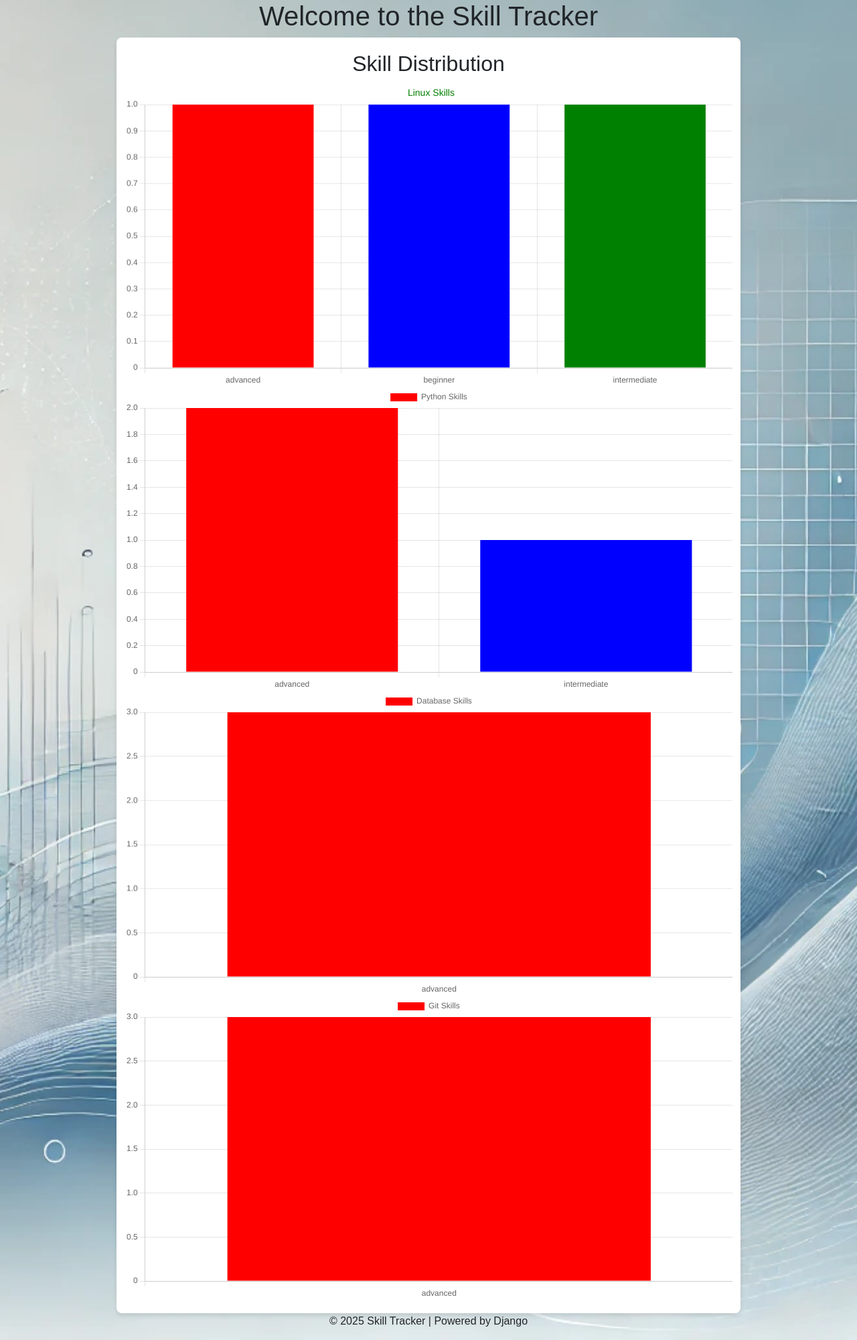
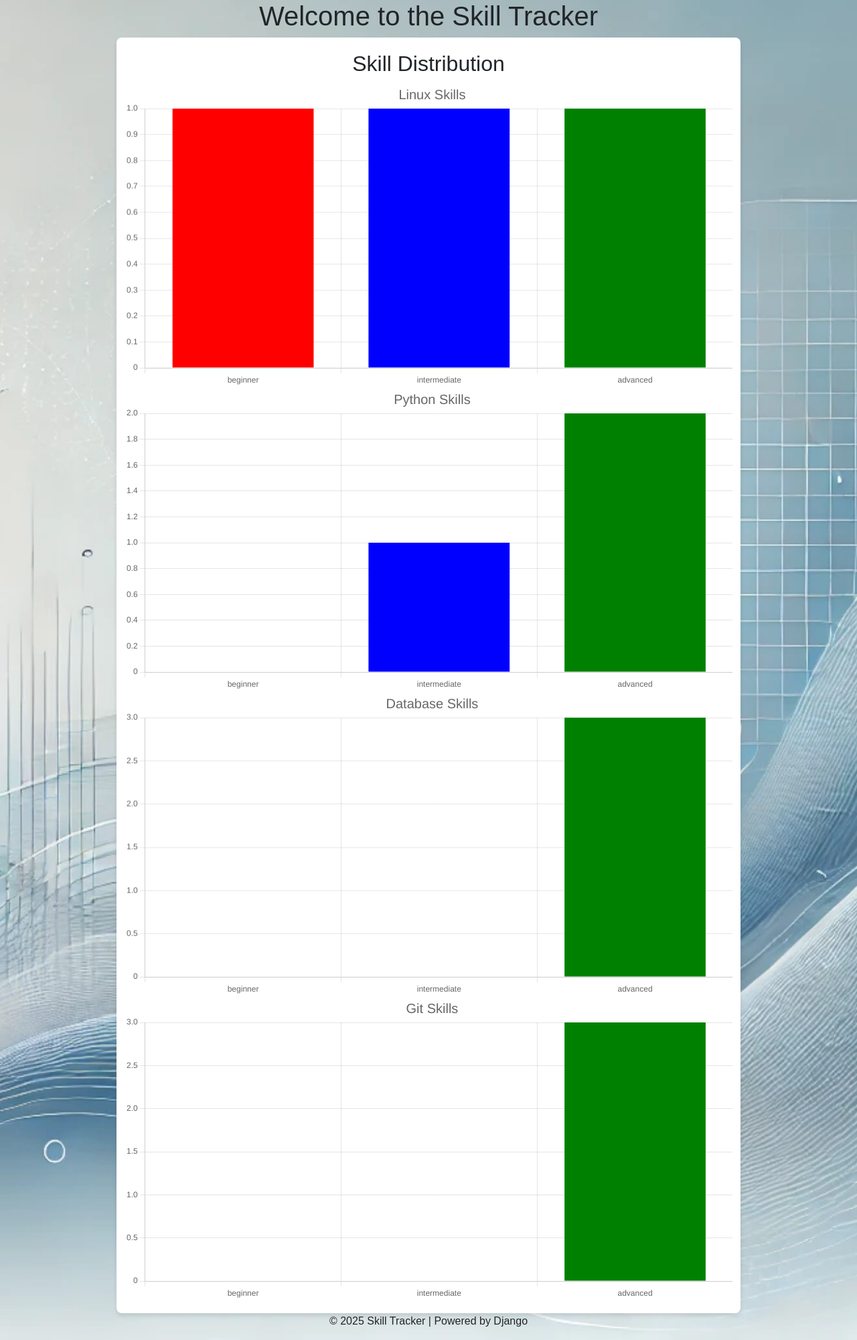
Before and after one commit to pietow/icebreaker, a Django app: page /results/ in a window 1280 px wide. Shown: the whole page at 67% size. Run offline with Django 4.2, Linux system fonts and the light colour scheme; data comes from the database, SQL or seed files in the repository; both versions use the stored data as it was after the commit.

Commit message:
feat: counts also zero

```diff
--- a/skill_tracker/templates/skill_tracker/results.html
+++ b/skill_tracker/templates/skill_tracker/results.html
@@ -33,6 +33,7 @@ Skill Distribution
         <canvas id="databaseChart"></canvas>
         <canvas id="gitChart"></canvas>
     </div>
+
 <script>
     const skillData = {{ data|safe }};
     console.log(skillData);
@@ -63,9 +64,8 @@ Skill Distribution
             plugins: {
                 legend: {
                     labels: {
-                        color: 'green', // Color of the legend text
                         font: {
-                            size: 14 // Font size of the legend text
+                            size: 20 // Font size of the legend text
                         },
                         boxWidth: 0, // Removes the box
                         boxHeight: 0, // Optional: Ensures the box height is also removed
@@ -73,8 +73,6 @@ Skill Distribution
                 }
             }
         }
-
-
 
     });
 
@@ -93,7 +91,15 @@ Skill Distribution
         options: {
             responsive: true,
             plugins: {
-                legend: { display: true }
+                legend: {
+                    labels: {
+                        font: {
+                            size: 20 // Font size of the legend text
+                        },
+                        boxWidth: 0, // Removes the box
+                        boxHeight: 0, // Optional: Ensures the box height is also removed
+                    }
+                }
             }
         }
     });
@@ -112,7 +118,15 @@ Skill Distribution
         options: {
             responsive: true,
             plugins: {
-                legend: { display: true }
+                legend: {
+                    labels: {
+                        font: {
+                            size: 20 // Font size of the legend text
+                        },
+                        boxWidth: 0, // Removes the box
+                        boxHeight: 0, // Optional: Ensures the box height is also removed
+                    }
+                }
             }
         }
     });
@@ -131,7 +145,15 @@ Skill Distribution
         options: {
             responsive: true,
             plugins: {
-                legend: { display: true }
+                legend: {
+                    labels: {
+                        font: {
+                            size: 20 // Font size of the legend text
+                        },
+                        boxWidth: 0, // Removes the box
+                        boxHeight: 0, // Optional: Ensures the box height is also removed
+                    }
+                }
             }
         }
     });
--- a/skill_tracker/views.py
+++ b/skill_tracker/views.py
@@ -17,17 +17,46 @@ class SkillRatingView(FormView):
         return super().form_valid(form)
 
 
+
 class SkillResultsView(TemplateView):
     template_name = 'skill_tracker/results.html'
 
     def get_context_data(self, **kwargs):
-        # Aggregate counts for each skill level
         context = super().get_context_data(**kwargs)
+
+        # Define all possible levels
+        skill_levels = ['beginner', 'intermediate', 'advanced']
+
+        # Helper function to ensure all levels are included
+        def fill_missing_levels(data, skill_field):
+            # Convert the existing data into a dictionary for easy lookup
+            counts = {item[skill_field]: item['count'] for item in data}
+            # Ensure all levels are present, add 0 for missing levels
+            return [
+                {skill_field: level, 'count': counts.get(level, 0)}
+                for level in skill_levels
+            ]
+
+        # Aggregate and ensure all levels are included
         context['ratings'] = {
-            'linux': list(SkillRating.objects.values('linux').annotate(count=Count('linux'))),
-            'python': list(SkillRating.objects.values('python').annotate(count=Count('python'))),
-            'database': list(SkillRating.objects.values('database').annotate(count=Count('database'))),
-            'git': list(SkillRating.objects.values('git').annotate(count=Count('git'))),
+            'linux': fill_missing_levels(
+                list(SkillRating.objects.values('linux').annotate(count=Count('linux'))),
+                'linux'
+            ),
+            'python': fill_missing_levels(
+                list(SkillRating.objects.values('python').annotate(count=Count('python'))),
+                'python'
+            ),
+            'database': fill_missing_levels(
+                list(SkillRating.objects.values('database').annotate(count=Count('database'))),
+                'database'
+            ),
+            'git': fill_missing_levels(
+                list(SkillRating.objects.values('git').annotate(count=Count('git'))),
+                'git'
+            ),
         }
-        context['data'] = json.dumps(context['ratings'])  # Convert to JSON for chart
+
+        # Convert the result to JSON for the template
+        context['data'] = json.dumps(context['ratings'])
         return context
```
Also changed, not shown: db.sqlite3.
